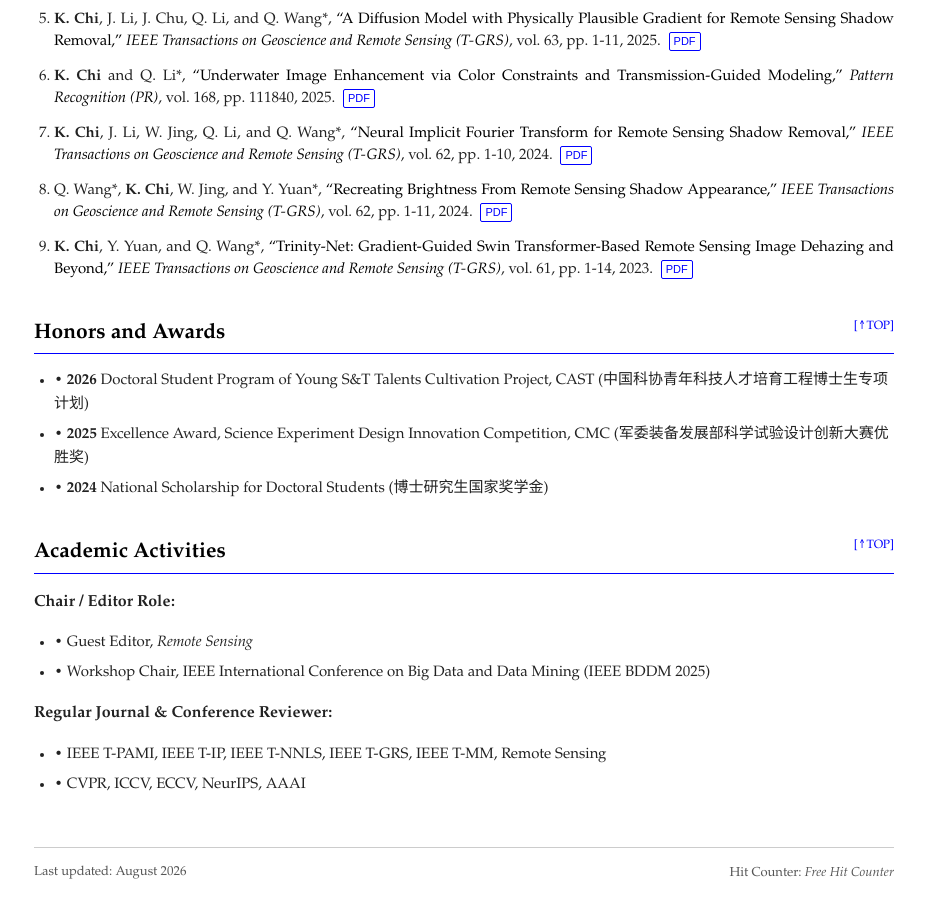
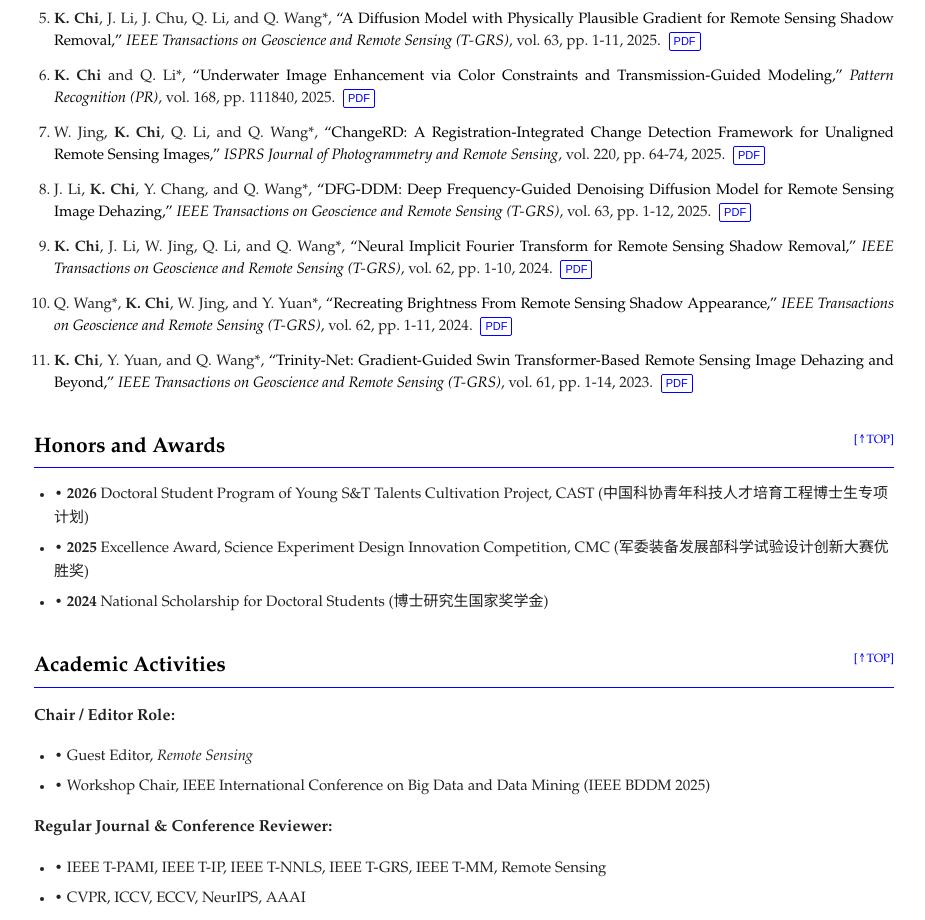
Before and after one commit to chi-kaichen/chi-kaichen.github.io, a plain HTML site: page index.html in a window 1280 px wide. Shown: the part 1074-1994 px from the top of the page, without its empty margins (176-1101 px from the left). Drawn offline with Linux system fonts and the light colour scheme; a web font is replaced by a local one.

Commit message:
Update index.html

```diff
--- a/index.html
+++ b/index.html
@@ -339,6 +339,20 @@
       <a href="https://www.sciencedirect.com/science/article/pii/S003132032500500X" target="_blank" class="badge">PDF</a>
     </li>
     <li>
+      <span class="pub-authors">W. Jing, <b>K. Chi</b>, Q. Li, and Q. Wang*</span>,
+      <span class="pub-title">“ChangeRD: A Registration-Integrated Change Detection Framework for Unaligned Remote Sensing Images,”</span>
+      <span class="pub-venue">ISPRS Journal of Photogrammetry and Remote Sensing</span>,
+      vol. 220, pp. 64-74, <span class="pub-year">2025</span>.
+      <a href="https://www.sciencedirect.com/science/article/pii/S0924271624004635" target="_blank" class="badge">PDF</a>
+    </li>
+    <li>
+      <span class="pub-authors">J. Li, <b>K. Chi</b>, Y. Chang, and Q. Wang*</span>,
+      <span class="pub-title">“DFG-DDM: Deep Frequency-Guided Denoising Diffusion Model for Remote Sensing Image Dehazing,”</span>
+      <span class="pub-venue">IEEE Transactions on Geoscience and Remote Sensing (T-GRS)</span>,
+      vol. 63, pp. 1-12, <span class="pub-year">2025</span>.
+      <a href="https://ieeexplore.ieee.org/stamp/stamp.jsp?tp=&arnumber=11071917" target="_blank" class="badge">PDF</a>
+    </li>
+    <li>
       <span class="pub-authors"><b>K. Chi</b>, J. Li, W. Jing, Q. Li, and Q. Wang*</span>,
       <span class="pub-title">“Neural Implicit Fourier Transform for Remote Sensing Shadow Removal,”</span>
       <span class="pub-venue">IEEE Transactions on Geoscience and Remote Sensing (T-GRS)</span>,
```
